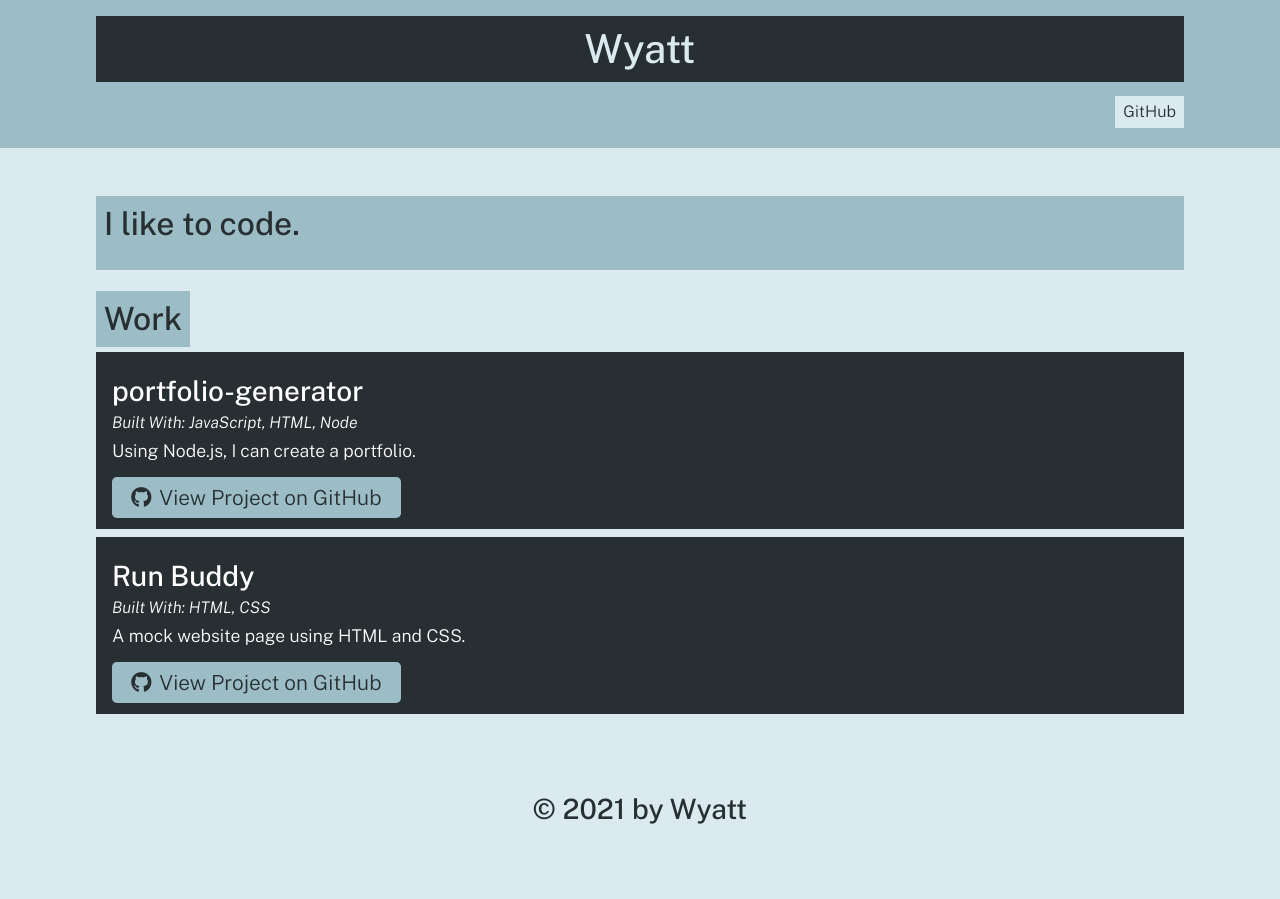
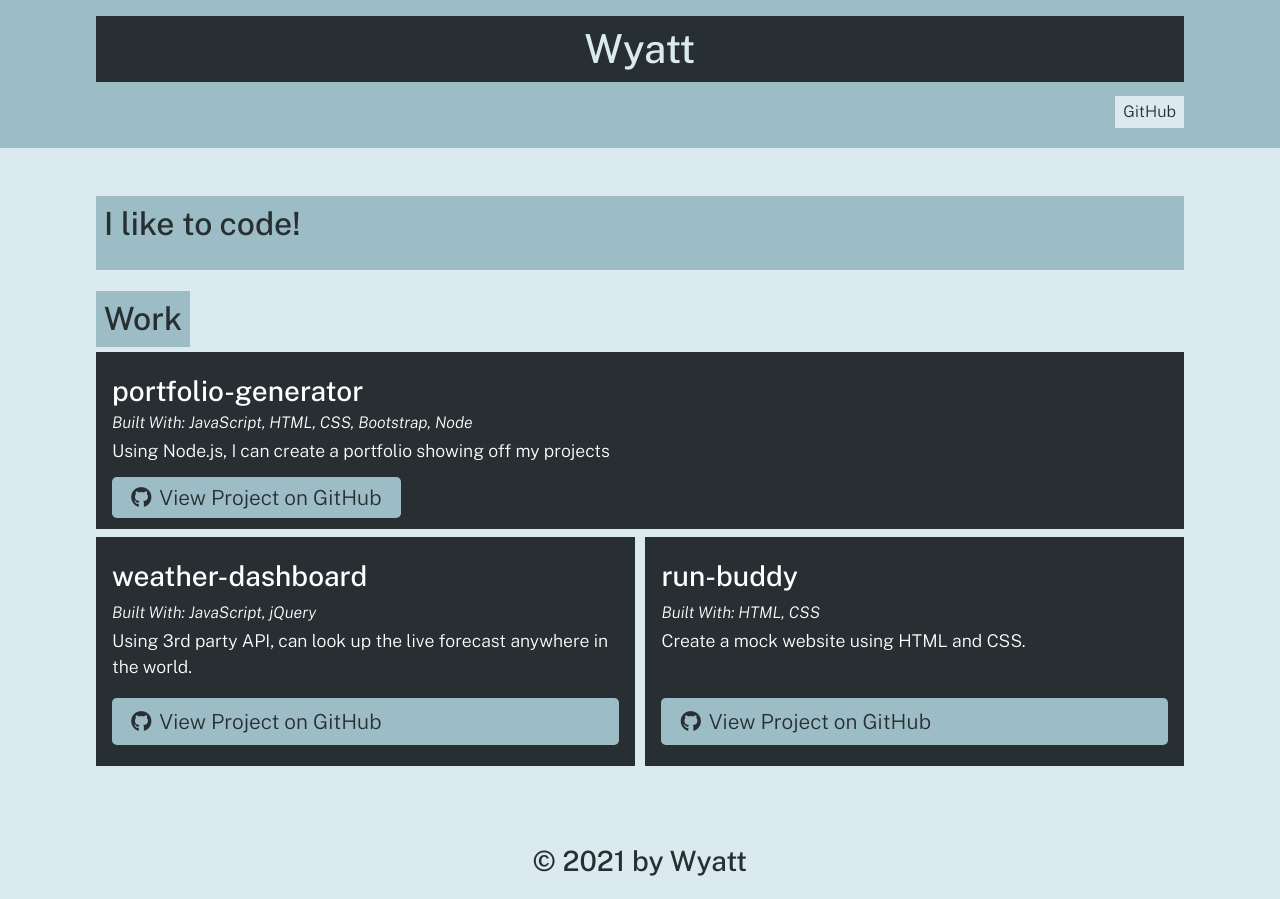
Before and after one commit to wcastellan/portfolio-generator, a website: page dist/index.html in a window 1280 px wide. Before the commit the page ends 847 px from the top, so only its background shows below. Drawn offline with nearby package versions, Linux system fonts and the light colour scheme.

Commit message:
create new portfolio

```diff
--- a/dist/index.html
+++ b/dist/index.html
@@ -26,7 +26,7 @@
 
         <section class="my-3" id="about">
             <h2 class="text-dark bg-primary p-2 displany-inline-block>About Me</h2>
-            <p>I like to code.</p>
+            <p>I like to code!</p>
         </section>
 
 
@@ -38,23 +38,33 @@
             <h3 class="portfolio-item-title text-light">portfolio-generator</h3>
             <h5 class="portfolio-languages">
               Built With:
-              JavaScript, HTML, Node
+              JavaScript, HTML, CSS, Bootstrap, Node
             </h5>
-            <p>Using Node.js, I can create a portfolio.</p>
+            <p>Using Node.js, I can create a portfolio showing off my projects</p>
             <a href="wcastellan/portfolio-generator" class="btn"><i class="fab fa-github mr-2"></i>View Project on GitHub</a>
           </div>
 
-          <div class="col-12 mb-2 bg-dark text-light p-3">
-            <h3 class="portfolio-item-title text-light">Run Buddy</h3>
+
+
+          <div class="col-12 col-md-6 mb-2 bg-dark text-light p-3 flex-column">
+            <h3 class="portfolio-item-title text-light">weather-dashboard</h3>
+            <h5 class="portfolio-languages">
+              Built With:
+              JavaScript, jQuery
+            </h5>
+            <p>Using 3rd party API, can look up the live forecast anywhere in the world.</p>
+            <a href="wcastellan/weather-dashboard" class="btn mt-auto"><i class="fab fa-github mr-2"></i>View Project on GitHub</a>
+          </div>
+
+          <div class="col-12 col-md-6 mb-2 bg-dark text-light p-3 flex-column">
+            <h3 class="portfolio-item-title text-light">run-buddy</h3>
             <h5 class="portfolio-languages">
               Built With:
               HTML, CSS
             </h5>
-            <p>A mock website page using HTML and CSS.</p>
-            <a href="wcastellan/run-buddy" class="btn"><i class="fab fa-github mr-2"></i>View Project on GitHub</a>
+            <p>Create a mock website using HTML and CSS.</p>
+            <a href="wcastellan/run-buddy" class="btn mt-auto"><i class="fab fa-github mr-2"></i>View Project on GitHub</a>
           </div>
-
-
 
       </div>
     </section>
```
